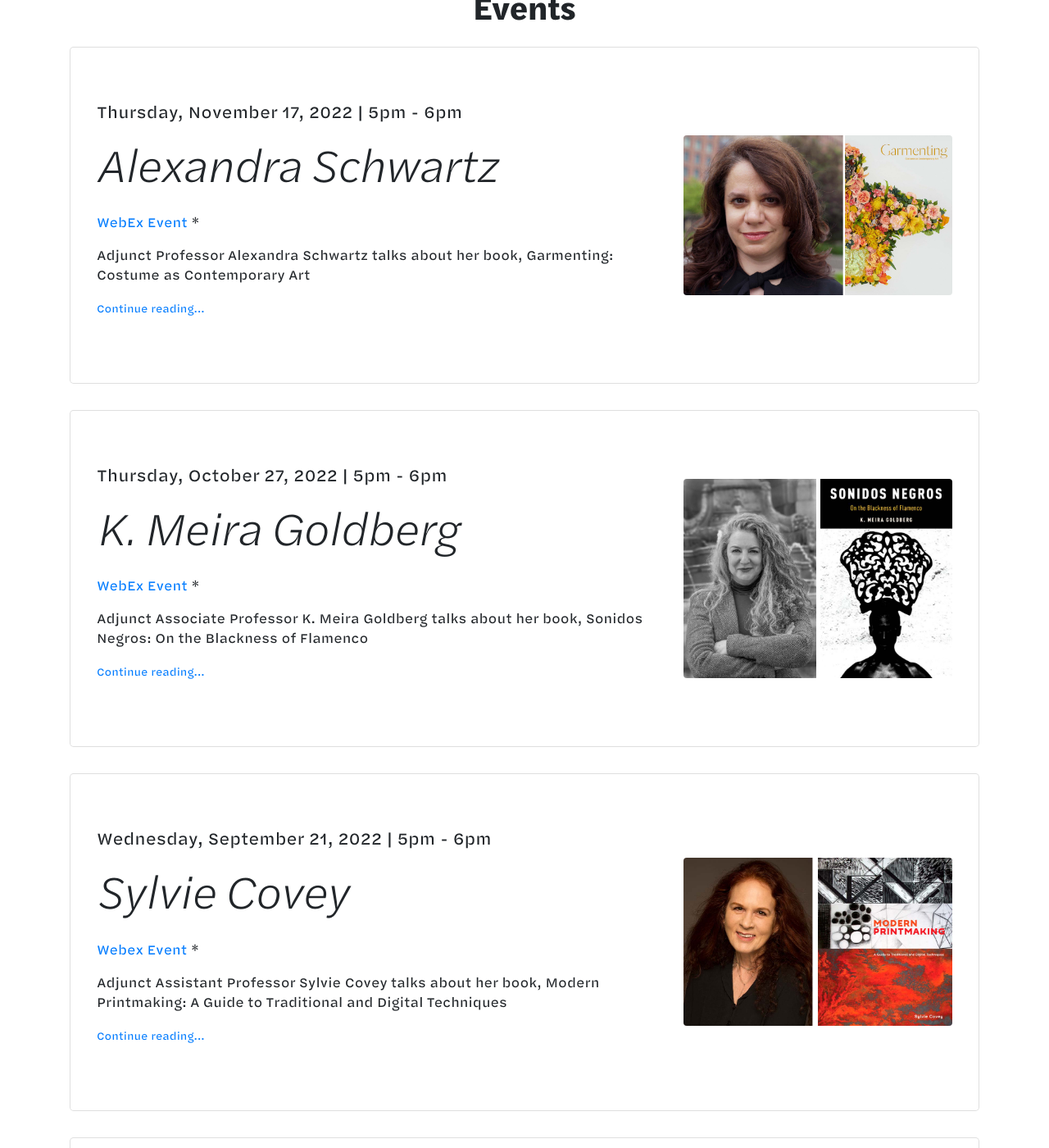
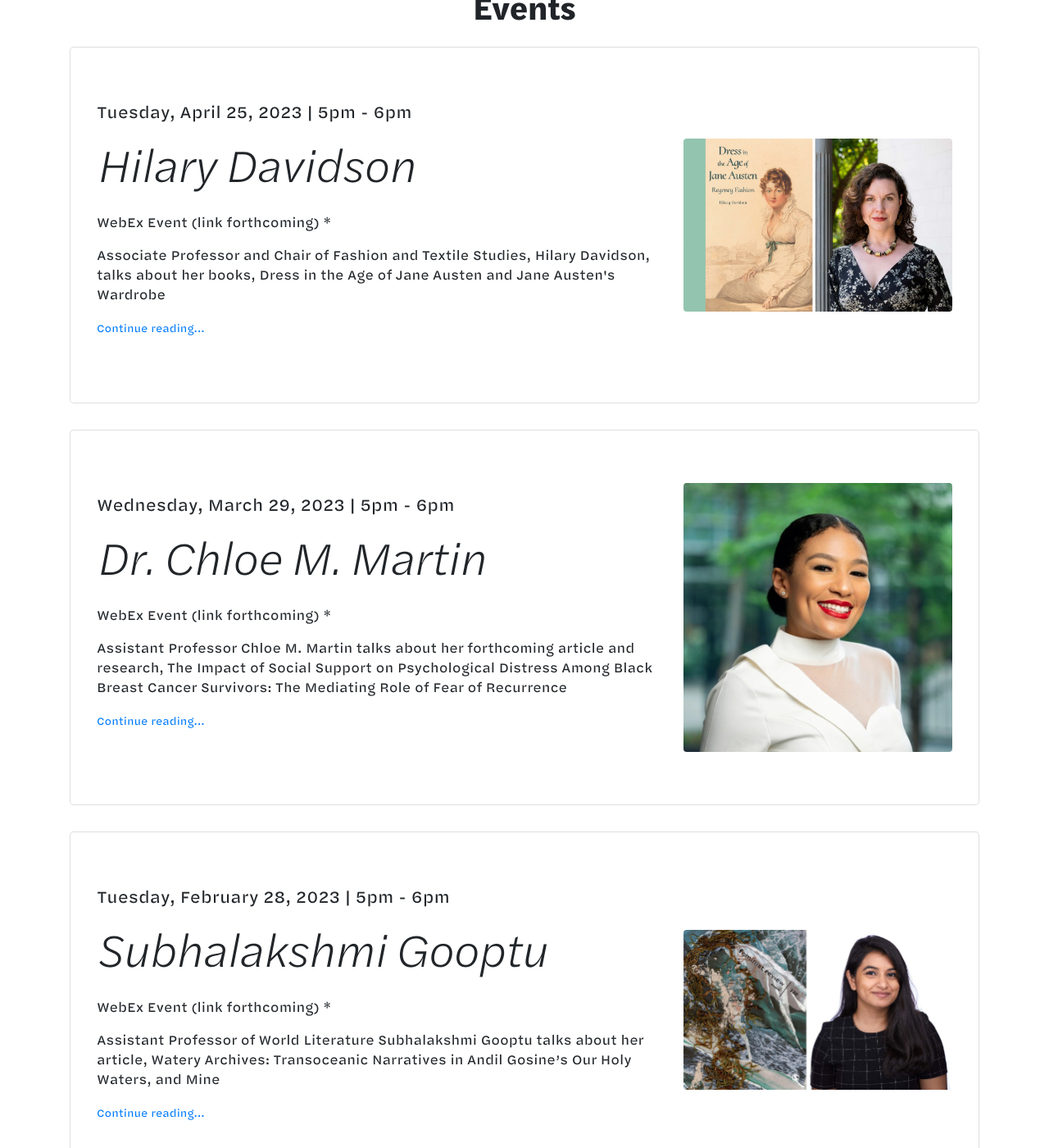
Before and after one commit to fit-authors/fit-authors.github.io, a Jekyll site: the page built from events.md, in a window 1280 px wide and 1400 px high, scrolled down 259 px. Shown: the whole window at 82% size. Built offline with Jekyll 4.4.1, drawn with Linux system fonts in a browser that asks for light colours; nearby versions of some CDN libraries.

Commit message:
new events

```diff
--- /dev/null
+++ b/_events/2023-02-28-gooptu.md
@@ -0,0 +1,16 @@
+---
+layout: event
+authors:
+  - Subhalakshmi Gooptu
+event_title: 'Subhalakshmi Gooptu'
+description: "Assistant Professor of World Literature Subhalakshmi Gooptu talks about her article, Watery Archives: Transoceanic Narratives in Andil Gosine’s Our Holy Waters, and Mine"
+location: |
+  WebEx Event (link forthcoming)
+
+event_details: Viewers do not need an account with WebEx to access this event. After clicking the link, the event can be viewed either through your web browser or by downloading the WebEx desktop application. If this is your first time using WebEx, please plan on joining the event several minutes before the starting time to troubleshoot any issues.
+time: 5pm - 6pm
+image: gooptu-event.jpg
+---
+In this article, I conceptualize Andil Gosine’s artistic archives as ‘watery’ to chart a feminist genealogy of archival practice. I argue that routing interdisciplinary studies of Atlantic and Indian Oceans through the Caribbean provides a transoceanic method to analyse race and sexuality within Indo-Caribbean connections. To that end, I examine the representation of water and waterways in Gosine’s Our Holy Waters, and Mine (2014) to illustrate how relations with water provides a heuristic and representative practice for critiquing afterlives of colonialism and indentureship. I bring together Indo-Caribbean feminist epistemology, scholarship on feminist and queer archival practices and ocean studies to read Gosine’s experimental artistic practice as offering ways to rethink oceanic materiality in the context of historical and archival knowledge production.
+
+Appears in: _Feminist Review_, Volume 130 Issue 1 (March 2022).
--- /dev/null
+++ b/_events/2023-03-29-martin.md
@@ -0,0 +1,14 @@
+---
+layout: event
+authors:
+  - Dr. Chloe M. Martin
+event_title: 'Dr. Chloe M. Martin'
+description: "Assistant Professor Chloe M. Martin talks about her forthcoming article and research, The Impact of Social Support on Psychological Distress Among Black Breast Cancer Survivors: The Mediating Role of Fear of Recurrence"
+location: |
+  WebEx Event (link forthcoming)
+
+event_details: Viewers do not need an account with WebEx to access this event. After clicking the link, the event can be viewed either through your web browser or by downloading the WebEx desktop application. If this is your first time using WebEx, please plan on joining the event several minutes before the starting time to troubleshoot any issues.
+time: 5pm - 6pm
+image: martin.jpg
+---
+Dr. Martin's research examines the effect of social support (SS) on psychological distress (depression and anxiety) among Black breast cancer survivors (BBCS), and the possible mediating effect of fear of recurrence (FOR) on this relationship. The manuscript is being finalized for submission to the _Journal of Cancer Survivorship_.
--- /dev/null
+++ b/_events/2023-04-25-davidson.md
@@ -0,0 +1,20 @@
+---
+layout: event
+authors:
+  - Hilary Davidson
+event_title: 'Hilary Davidson'
+description: "Associate Professor and Chair of Fashion and Textile Studies, Hilary Davidson, talks about her books, Dress in the Age of Jane Austen and Jane Austen's Wardrobe"
+location: |
+  WebEx Event (link forthcoming)
+
+event_details: Viewers do not need an account with WebEx to access this event. After clicking the link, the event can be viewed either through your web browser or by downloading the WebEx desktop application. If this is your first time using WebEx, please plan on joining the event several minutes before the starting time to troubleshoot any issues.
+time: 5pm - 6pm
+image: davidson-event.jpg
+---
+A comprehensive and beautifully illustrated examination of dress, clothing, fashion, and sewing in the Regency seen through the lens of Jane Austen’s life and writings.
+
+This lively book reveals the clothing and fashion of the world depicted in Jane Austen’s beloved books, focusing on the long Regency between the years 1795 and 1825. During this period, accelerated change saw Britain’s turbulent entry into the modern age, and clothing reflected these transformations. Starting with the intimate perspective of clothing the self, Dress in the Age of Jane Austen moves outward through the social and cultural spheres of home, village, countryside, and cities, and into the wider national and global realms, exploring the varied ways people dressed to inhabit these environments. Jane Austen’s famously observant fictional writings, as well as her letters, provide the entry point for examining the Regency age’s rich complexity of fashion, dress, and textiles for men and women in their contemporary contexts.
+
+Lavishly illustrated with paintings, drawings, historic garments, and fashion plates—including many previously unpublished images—this authoritative yet accessible book will help readers visualize the external selves of Austen’s immortal characters as clearly as she wrote of their internal ones. The result is an enhanced understanding of Austen’s work and time, and also of the history of one of Britain’s most distinctive fashion eras.
+
+New book, Jane Austen’s Wardrobe, to be released in September 2023.
```
Also changed, not shown: _profiles/hilary-davidson.md (+1 -1 lines), assets/images/davidson-event.jpg (added), assets/images/gooptu-event.jpg (added).
